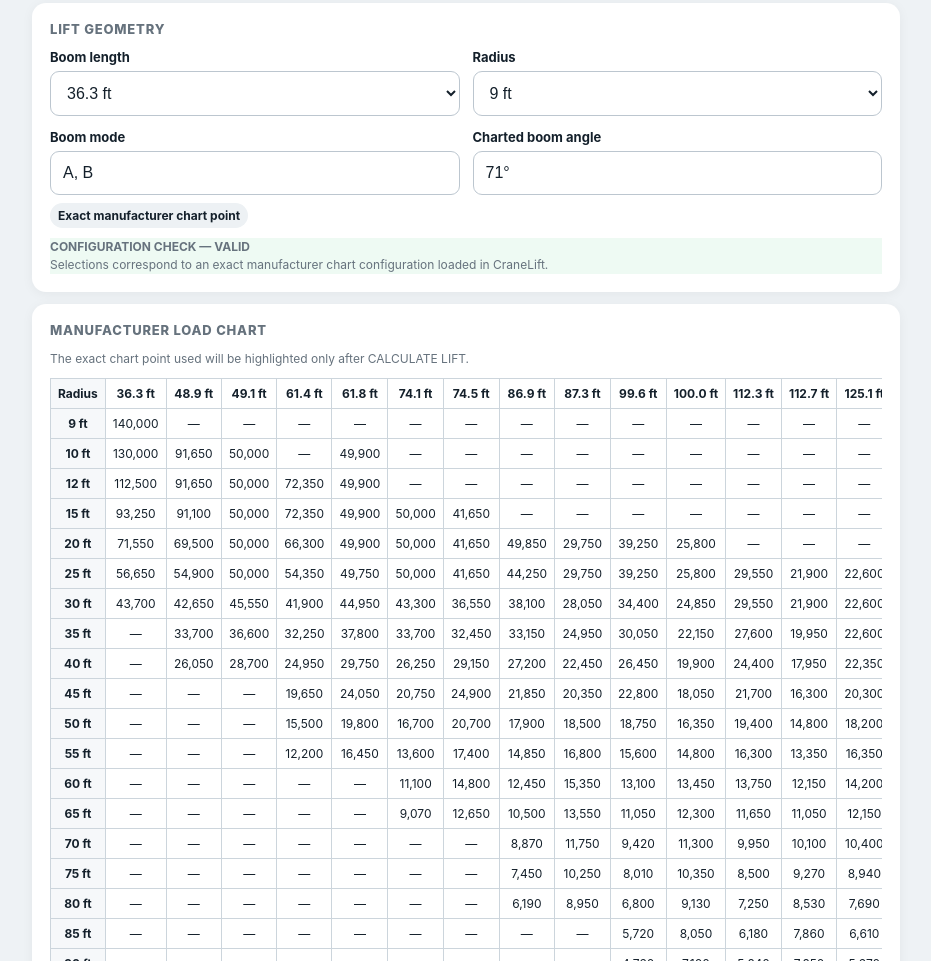
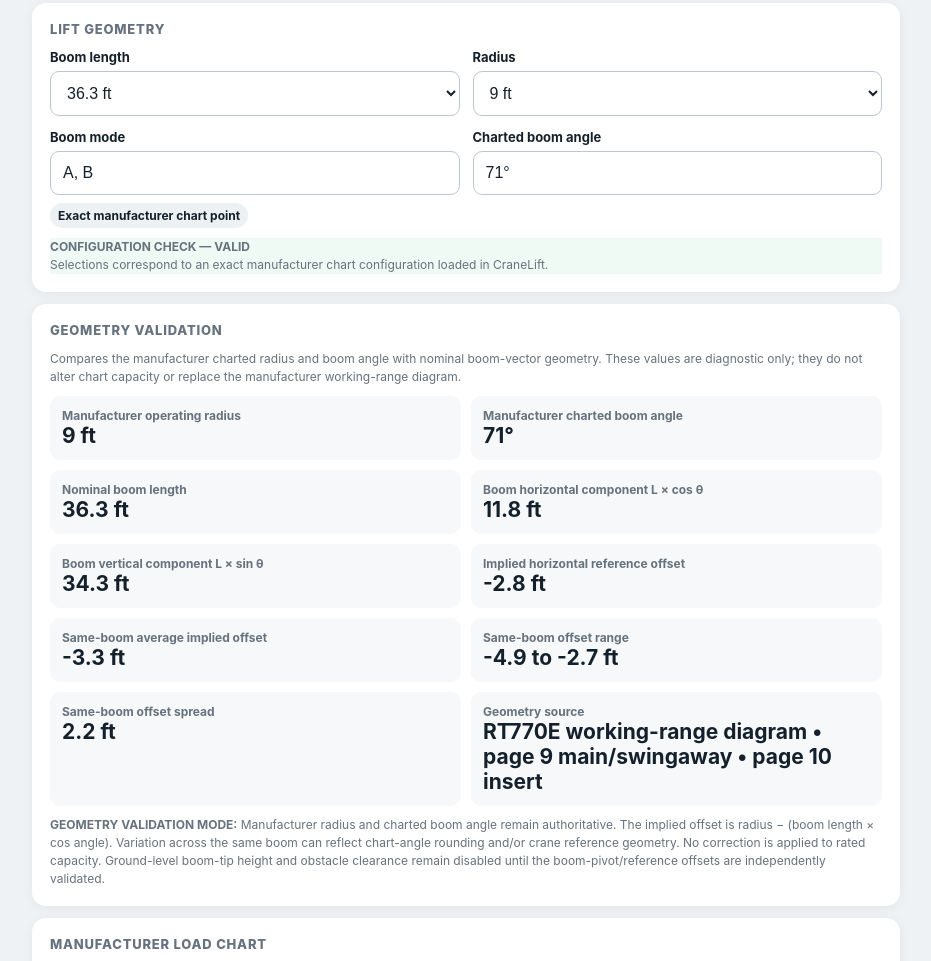
Before and after one commit to tilormccreight28-design/cranelift-planner, a plain HTML site: page index.html in a window 1280 px wide. Shown: the part 632-1593 px from the top of the page, without its empty margins (174-1105 px from the left). Drawn offline with Linux system fonts and the light colour scheme.

Commit message:
Add files via upload

```diff
--- a/index.html
+++ b/index.html
@@ -1,6 +1,6 @@
 <!doctype html>
 <html lang="en"><head><meta charset="utf-8"><meta name="viewport" content="width=device-width,initial-scale=1,viewport-fit=cover">
-<title>CraneLift Planner V0.7.4</title>
+<title>CraneLift Planner V0.8.0</title>
 <style>
 :root{--ink:#14202b;--muted:#66727d;--bg:#eef2f5;--line:#d7dee4;--good:#08783e;--bad:#b42318;--accent:#f5a623}
 *{box-sizing:border-box}body{font-family:-apple-system,BlinkMacSystemFont,"Segoe UI",Arial,sans-serif;background:var(--bg);margin:0;color:var(--ink)}
@@ -13,7 +13,7 @@ button{width:100%;padding:15px;border:0;border-radius:10px;background:var(--ink)
 @media(max-width:620px){.grid,.results{grid-template-columns:1fr}.wrap{padding:10px}.top{border-radius:12px}.top h1{font-size:23px}}
 </style></head>
 <body><div class="wrap">
-<div class="top"><h1>🏗️ CraneLift Planner</h1><div class="sub">V0.7.4 — RT770E automatic deductions build</div></div>
+<div class="top"><h1>🏗️ CraneLift Planner</h1><div class="sub">V0.8.0 — RT770E geometry validation build</div></div>
 <div class="refbanner"><strong>⚠️ REFERENCE / PLANNING USE ONLY</strong>This application is a planning aid and is not intended for actual crane operation or as a replacement for the crane manufacturer’s load chart, operator’s manual, LMI, or required lift-planning procedures. Always verify results against the load chart and instructions supplied with the specific crane before performing a lift.</div>
 <div class="card"><div class="section">Crane configuration</div><div class="grid">
 <label>Lifting configuration<select id="liftConfig"><option value="main">Main boom</option><option value="swing">33 / 56 ft swingaway extension</option><option value="insert">56 ft swingaway + 20 ft insert (76 ft)</option></select></label><label id="baseWrap" style="display:none">Main boom length under extension<select id="extBase"></select></label><label id="offsetWrap" style="display:none">Extension offset<select id="extOffset"><option value="0">0°</option><option value="25">25°</option><option value="45">45°</option></select></label>
@@ -25,6 +25,7 @@ button{width:100%;padding:15px;border:0;border-radius:10px;background:var(--ink)
 <label id="boomLabel">Boom length<select id="boom"></select></label><label>Radius<select id="radius"></select></label>
 <label>Boom mode<input id="mode" disabled></label><label>Charted boom angle<input id="angle" disabled></label>
 </div><div class="pill" id="pointInfo">Exact manufacturer chart point</div><div id="setupWarning" class="setupwarn" style="display:none"></div><div id="configValidation" class="source" style="margin-top:10px"></div></div>
+<div class="card"><div class="section">Geometry validation</div><div class="source" style="margin-bottom:10px">Compares the manufacturer charted radius and boom angle with nominal boom-vector geometry. These values are diagnostic only; they do not alter chart capacity or replace the manufacturer working-range diagram.</div><div id="geometryReadout" class="results"></div></div>
 <div class="card"><div class="section">Manufacturer load chart</div><div class="source" style="margin-bottom:10px">The exact chart point used will be highlighted only after CALCULATE LIFT.</div><div style="overflow:auto"><table id="loadChartTable" style="border-collapse:collapse;width:100%;min-width:620px;font-size:12px"></table></div></div>
 <div class="card"><div class="section">Interactive range view</div><div class="rangebox"><svg id="rangeSvg" viewBox="0 0 700 420" role="img" aria-label="Crane boom range visualization"><line x1="70" y1="360" x2="660" y2="360" class="axis"/><line x1="90" y1="380" x2="90" y2="35" class="axis"/><g id="grid"></g><line id="boomLine" x1="90" y1="360" x2="300" y2="120" class="boomline"/><line id="hookLine" x1="300" y1="120" x2="300" y2="360" class="hookline"/><circle id="tipDot" cx="300" cy="120" r="6"/><text id="rangeLabel" x="110" y="55" class="svgtext"></text><text x="350" y="405" class="svgtext">Operating radius (ft)</text><text x="8" y="30" class="svgtext">Height (ft)</text></svg></div><div class="source" id="rangeNote">Visualization uses the selected charted boom length and charted boom angle. It is a geometry aid, not a replacement for the manufacturer working-range diagram.</div></div>
 <div class="card"><div class="section">Suspended load</div><div class="grid">
@@ -39,8 +40,8 @@ button{width:100%;padding:15px;border:0;border-radius:10px;background:var(--ink)
 </div><div class="source" id="deductionHelp" style="margin-top:10px">For main-boom lifts, page 16 reductions are applied to chart capacity when an extension is erected. No extension reduction is applied when it is stowed. Auxiliary boom nose is treated as a 130 lb boom-attachment allowance.</div>
 <div class="metric" style="margin-top:12px"><span>Total suspended load</span><b id="totalLoad">10,000 lb</b></div><button id="calcBtn">CALCULATE LIFT</button></div>
 <div class="card" id="result"><div class="section">Result</div><div class="source">Choose a boom length and radius, enter the suspended weights, then calculate.</div></div>
-<div class="card warn"><b>Prototype / planning only.</b> V0.7.4 keeps the verified V0.6 chart engine intact and adds manufacturer deduction handling from page 16. V0.6 adds the Grove RT770E 33 ft / 56 ft swingaway extension charts and the 56 ft swingaway + 20 ft insert (76 ft) chart for the 100% outrigger / 360° configurations shown in the product guide. It is not a substitute for the individual crane's load chart, LMI, operating instructions, site conditions, or qualified lift planning.</div>
-<div class="card source"><b>V0.7.4 configurations:</b> Grove RT770E • 14,365 lb counterweight • 100% outriggers / 360° / LMI #0001; stationary on 29.5 × 25 tires / 360° / LMI #9005; pick & carry on 29.5 × 25 tires / boom over front / up to 2.5 mph / LMI #9006.<br><br><b>Extension charts added:</b> 33 ft and 56 ft swingaway at 0° / 25° / 45° offsets for the 125.1 ft Mode B, 125.3 ft Mode A, and 138 ft Mode A/B main-boom configurations; plus the 76 ft (56 + 20 insert) extension at 0° / 25° / 45° on the 138 ft main boom. <b>Lookup rule:</b> Exact manufacturer chart points only. No capacity interpolation. Invalid radius/configuration combinations are not selectable.<br><br><b>Important:</b> The Grove product guide states these charts are guides only. The individual crane's load chart, LMI, operating instructions, tire condition/inflation, site conditions, and applicable deductions govern actual operation.</div>
+<div class="card warn"><b>Prototype / planning only.</b> V0.8.0 keeps the existing RT770E chart, deduction, reeving, and source-trace engines intact and adds a diagnostic geometry-validation layer. Manufacturer radius and charted boom angle remain authoritative; geometry calculations do not modify rated capacity. V0.6 adds the Grove RT770E 33 ft / 56 ft swingaway extension charts and the 56 ft swingaway + 20 ft insert (76 ft) chart for the 100% outrigger / 360° configurations shown in the product guide. It is not a substitute for the individual crane's load chart, LMI, operating instructions, site conditions, or qualified lift planning.</div>
+<div class="card source"><b>V0.8.0 configurations:</b> Grove RT770E • 14,365 lb counterweight • 100% outriggers / 360° / LMI #0001; stationary on 29.5 × 25 tires / 360° / LMI #9005; pick & carry on 29.5 × 25 tires / boom over front / up to 2.5 mph / LMI #9006.<br><br><b>Extension charts added:</b> 33 ft and 56 ft swingaway at 0° / 25° / 45° offsets for the 125.1 ft Mode B, 125.3 ft Mode A, and 138 ft Mode A/B main-boom configurations; plus the 76 ft (56 + 20 insert) extension at 0° / 25° / 45° on the 138 ft main boom. <b>Lookup rule:</b> Exact manufacturer chart points only. No capacity interpolation. Invalid radius/configuration combinations are not selectable.<br><br><b>Important:</b> The Grove product guide states these charts are guides only. The individual crane's load chart, LMI, operating instructions, tire condition/inflation, site conditions, and applicable deductions govern actual operation.</div>
 </div>
 <script>
 const boomSets={
@@ -133,17 +134,30 @@ function validateConfiguration(showAlert=false){
 }
 function updateGeometryReadout(){
  const box=document.getElementById('geometryReadout'); if(!box)return;
- const p=selectedPoint(); if(!p){box.innerHTML='Choose a valid manufacturer chart point.';return}
- const r=Number(radius.value),a=Number(p[1]),L=isExt()?Number(extBase.value)+currentExtLen():Number(boom.value);
- const rad=a*Math.PI/180,horizontal=L*Math.cos(rad),vertical=L*Math.sin(rad),radiusDifference=r-horizontal;
+ const p=selectedPoint(); if(!p){box.innerHTML='<div class="source">Choose a valid manufacturer chart point.</div>';return}
+ if(isExt()){
+  box.innerHTML=`<div class="metric"><span>Geometry status</span><b>Extension validation pending</b></div>
+  <div class="metric"><span>Manufacturer radius</span><b>${fmt(Number(radius.value))} ft</b></div>
+  <div class="source" style="grid-column:1/-1"><b>EXTENSION GEOMETRY:</b> Capacity lookup remains active, but vector validation is intentionally disabled for swingaway/insert configurations until the manufacturer extension pivot and offset geometry are modeled from the working-range source.</div>`;return;
+ }
+ const r=Number(radius.value),a=Number(p[1]),L=Number(boom.value);
+ const rad=a*Math.PI/180,horizontal=L*Math.cos(rad),vertical=L*Math.sin(rad),impliedOffset=r-horizontal;
+ const series=charts[setup.value]?.[boom.value]||{};
+ const offsets=Object.entries(series).map(([rr,pp])=>Number(rr)-L*Math.cos(Number(pp[1])*Math.PI/180)).filter(Number.isFinite);
+ const minOff=offsets.length?Math.min(...offsets):NaN,maxOff=offsets.length?Math.max(...offsets):NaN;
+ const avgOff=offsets.length?offsets.reduce((x,y)=>x+y,0)/offsets.length:NaN;
+ const spread=offsets.length?maxOff-minOff:NaN;
  box.innerHTML=`<div class="metric"><span>Manufacturer operating radius</span><b>${fmt(r)} ft</b></div>
  <div class="metric"><span>Manufacturer charted boom angle</span><b>${fmt(a)}°</b></div>
- <div class="metric"><span>Nominal geometry length</span><b>${fmt(L)} ft</b></div>
- <div class="metric"><span>Calculated horizontal projection</span><b>${fmt(horizontal)} ft</b></div>
- <div class="metric"><span>Calculated vertical component</span><b>${fmt(vertical)} ft</b></div>
- <div class="metric"><span>Radius vs. nominal projection difference</span><b>${fmt(radiusDifference)} ft</b></div>
+ <div class="metric"><span>Nominal boom length</span><b>${fmt(L)} ft</b></div>
+ <div class="metric"><span>Boom horizontal component L × cos θ</span><b>${fmt(horizontal)} ft</b></div>
+ <div class="metric"><span>Boom vertical component L × sin θ</span><b>${fmt(vertical)} ft</b></div>
+ <div class="metric"><span>Implied horizontal reference offset</span><b>${fmt(impliedOffset)} ft</b></div>
+ <div class="metric"><span>Same-boom average implied offset</span><b>${fmt(avgOff)} ft</b></div>
+ <div class="metric"><span>Same-boom offset range</span><b>${fmt(minOff)} to ${fmt(maxOff)} ft</b></div>
+ <div class="metric"><span>Same-boom offset spread</span><b>${fmt(spread)} ft</b></div>
  <div class="metric"><span>Geometry source</span><b>RT770E working-range diagram • page 9 main/swingaway • page 10 insert</b></div>
- <div class="source" style="grid-column:1/-1"><b>VALIDATION MODE:</b> Manufacturer radius and charted angle remain authoritative. Calculated projection/component values are diagnostic only. Ground-level boom-tip height and obstacle clearance remain disabled until boom-pivot/reference offsets are validated.</div>`;
+ <div class="source" style="grid-column:1/-1"><b>GEOMETRY VALIDATION MODE:</b> Manufacturer radius and charted boom angle remain authoritative. The implied offset is radius − (boom length × cos angle). Variation across the same boom can reflect chart-angle rounding and/or crane reference geometry. No correction is applied to rated capacity. Ground-level boom-tip height and obstacle clearance remain disabled until the boom-pivot/reference offsets are independently validated.</div>`;
 }
 function updateAngle(){const p=selectedPoint();angle.value=p?p[1]+'°':'—';validateConfiguration(false);drawRange();updateGeometryReadout()}
 function drawRange(){const p=selectedPoint();if(!p)return;if(isExt()){document.getElementById('boomLine').setAttribute('x2',90);document.getElementById('boomLine').setAttribute('y2',360);document.getElementById('hookLine').setAttribute('x1',90);document.getElementById('hookLine').setAttribute('x2',90);document.getElementById('hookLine').setAttribute('y1',360);document.getElementById('hookLine').setAttribute('y2',360);document.getElementById('tipDot').setAttribute('cx',90);document.getElementById('tipDot').setAttribute('cy',360);document.getElementById('rangeLabel').textContent=`Extension chart • ${extBase.value} ft main boom • ${currentExtLen()} ft extension • ${extOffset.value}° offset • ${radius.value} ft radius`;document.getElementById('rangeNote').textContent='Extension capacity is active. The simplified boom-line graphic is disabled for extension configurations because extension geometry/offset must follow the manufacturer working-range diagram.';return}
```
